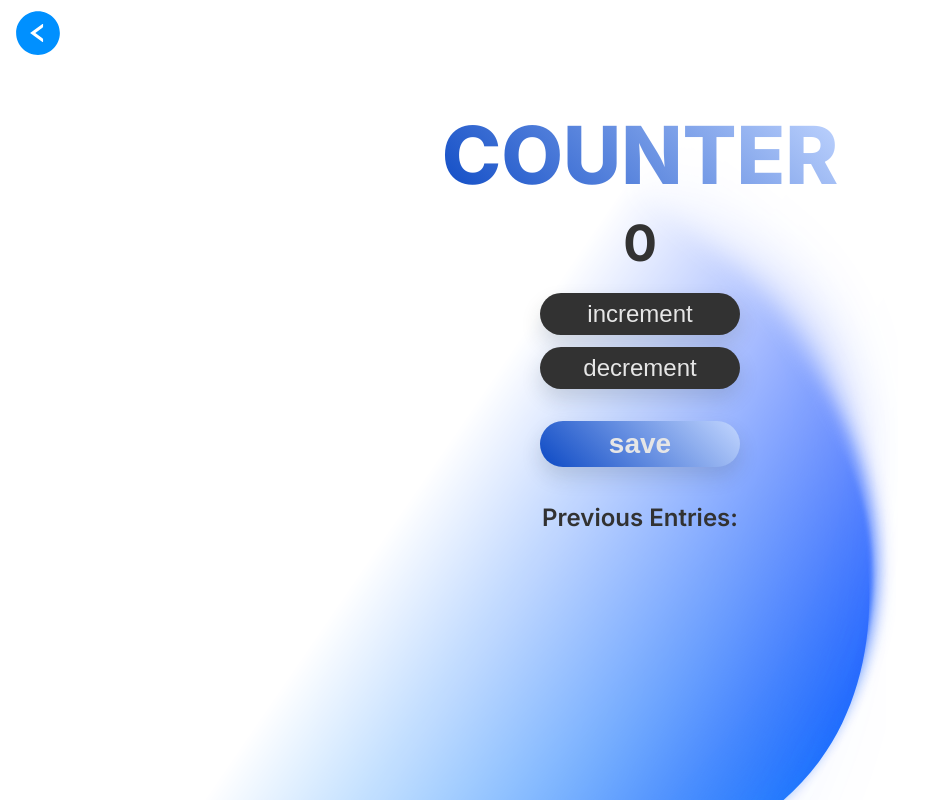
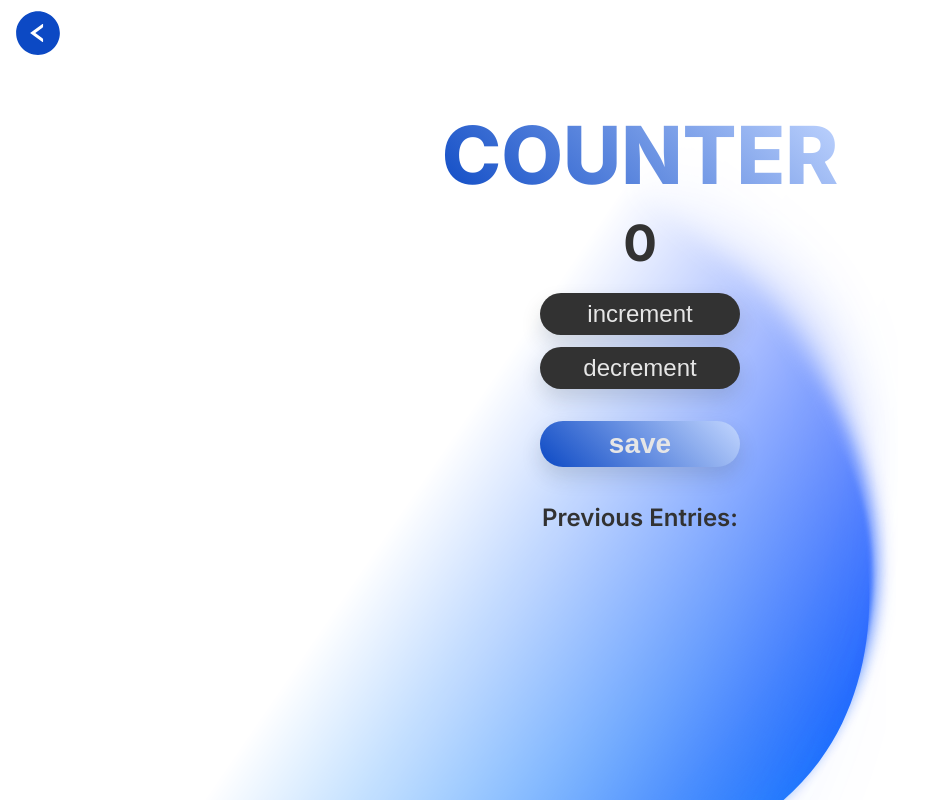
Before and after one commit to Lokendrakushwah12/Counter, a plain HTML site: page 1. Counter/index.html in a window 1280 px wide. Shown: the whole page, without its empty margins (0-935 px from the left). Drawn offline with Linux system fonts and the light colour scheme.

Commit message:
fixed colors

```diff
--- a/1. Counter/style.css
+++ b/1. Counter/style.css
@@ -86,7 +86,7 @@ button:hover,
     left: 1%;
     top:1%;
     animation: slideUp 0.6s ease-in-out 0s;
-    fill: hsl(206, 100%, 50%);
+    fill: #0c49c4;
     transition: all .25s ease-in-out;
 }
 #increment-btn {
--- a/2. Color switcher/style.css
+++ b/2. Color switcher/style.css
@@ -83,7 +83,7 @@ button {
     left: 1%;
     top:1%;
     animation: slideUp 0.6s ease-in-out 0s;
-    fill: hsl(206, 100%, 50%);
+    fill: #0c49c4;
     transition: all .25s ease-in-out;
 }
 button:hover,
```
